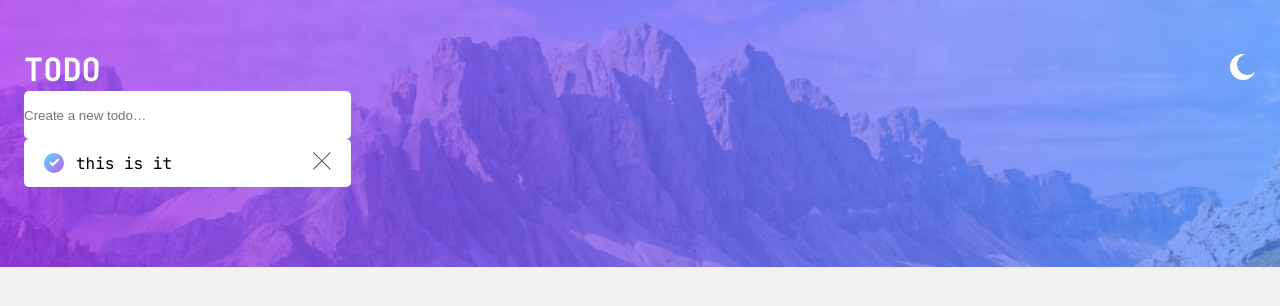
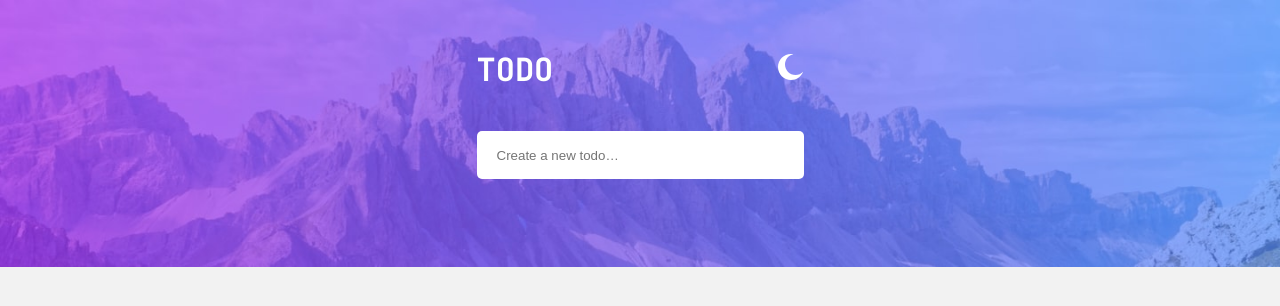
Before and after one commit to schincharauli/Todo-app-React, a React (Vite) app: page / in a window 1280 px wide. Shown: the top 306 px of the page. Built offline with nearby package versions, Linux system fonts and the light colour scheme.

Commit message:
added addlist function

```diff
--- a/package.json
+++ b/package.json
@@ -10,7 +10,8 @@
   },
   "dependencies": {
     "react": "^18.2.0",
-    "react-dom": "^18.2.0"
+    "react-dom": "^18.2.0",
+    "uuid": "^9.0.0"
   },
   "devDependencies": {
     "@types/react": "^18.0.28",
--- a/src/App.css
+++ b/src/App.css
@@ -1,30 +1,43 @@
-.main{
+body {
+  font-family: "JetBrains Mono", monospace;
+  background-color: #f2f2f2;
+  background-image: url(./assets/images/bg-mobile-light.jpg);
+  background-size: cover;
+  max-width: 100%;
+  background-repeat: no-repeat;
+}
+.App {
+  display: flex;
+  margin: auto;
+}
+.main {
   display: flex;
   flex-direction: column;
-    padding-left: 24px;
-    padding-right: 24px;
-    margin-top: 48px;
+  margin: 0 auto;
 }
 
-.nav{
+.nav {
   display: flex;
   justify-content: space-between;
   align-items: center;
+  margin-top: 48px;
 }
-.header{
+.header {
   color: #fff;
   font-size: 32px;
 }
 
-.input{
+.todo-input {
   height: 48px;
   width: 327px;
   border-radius: 5px;
   border: none;
+  padding-left: 20px;
+  margin-top: 40px;
+  margin-bottom: 20px;
 }
 
-
-.lists{
+.lists {
   height: 48px;
   width: 327px;
   border-radius: 5px;
@@ -33,35 +46,52 @@
   display: flex;
   align-items: center;
   justify-content: space-between;
+  border-bottom: 1px solid #e3e4f1;
 }
 
-.check-icon{
+.check-icon {
   margin-left: 20px;
   height: 20px;
   width: 20px;
-    background:linear-gradient(135deg, #55DDFF 0%, #C058F3 100%);;
   border-radius: 50%;
+  border: 1px solid #d1d2da;
 }
 
-.check-icon svg{
+.checked-icon {
+  background: linear-gradient(135deg, #55ddff 0%, #c058f3 100%);
+}
+
+.check-icon svg {
   margin: 5px auto;
 }
 
-.check-btn{
+.check-btn {
   border: none;
   background: none;
 }
 
-.list{
+.list {
   padding-left: 12px;
+  font-size: 12px;
+  font-weight: 400;
+  color: #494c6b;
 }
 
-
-.left-box{
+.left-box {
   display: flex;
 }
 
-
-.remove-icon{
+.remove-icon {
   padding-right: 20px;
 }
+
+.complited {
+  color: #d1d2da;
+  text-decoration: line-through;
+}
+
+@media (min-width: 768px) {
+  body {
+    background-image: url(./assets/images/bg-desktop-light.jpg);
+  }
+}
--- a/src/App.jsx
+++ b/src/App.jsx
@@ -4,9 +4,25 @@ import viteLogo from '/vite.svg'
 import './App.css'
 import InputField from './components/inputField'
 import TodoList from './components/TodoList'
+import { v4 as uuidv4 } from 'uuid';
+uuidv4();
 
 function App() {
 
+  const [todos, setTodos] = useState([])
+
+  const addTodo = todo => {
+    setTodos([...todos, {
+      id: uuidv4(), task: todo, complited: false, isEditing: false
+    }])
+
+    console.log(todos)
+
+  }
+
+  const toggleComplite = (id) => {
+    setTodos(todos.map(todo => todo.id === id ? {...todo, complited : !todo.complited} : todo))
+  }
   return (
     <div className="App">
       <div className="main">
@@ -16,8 +32,12 @@ function App() {
           <svg xmlns="http://www.w3.org/2000/svg" width="26" height="26"><path fill="#FFF" fill-rule="evenodd" d="M13 0c.81 0 1.603.074 2.373.216C10.593 1.199 7 5.43 7 10.5 7 16.299 11.701 21 17.5 21c2.996 0 5.7-1.255 7.613-3.268C23.22 22.572 18.51 26 13 26 5.82 26 0 20.18 0 13S5.82 0 13 0z"/></svg>
           </span>
         </div>
-        <InputField/>
-        <TodoList/>
+        <InputField addTodo={addTodo}/>
+        {todos.map((todo, index) => (
+          <TodoList  task={todo} key={index}
+          toggleComplite={toggleComplite}/>
+
+          ))}
       </div>
 
 
--- a/src/components/TodoList.jsx
+++ b/src/components/TodoList.jsx
@@ -1,7 +1,11 @@
-const TodoList = () => {
+const TodoList = ({ task, toggleComplite }) => {
   return (
-    <div className="lists">
-        <div className="left-box"><button className="check-btn">
+    <div
+      className={`lists ${task.complited ? "complited && checked-icon" : ""}`}
+      onClick={() => toggleComplite(task.id)}
+    >
+      <div className="left-box">
+        <button className="check-btn ">
           <div className="check-icon">
             <span>
               <svg xmlns="http://www.w3.org/2000/svg" width="11" height="9">
@@ -15,9 +19,8 @@ const TodoList = () => {
             </span>
           </div>
         </button>
-      <li className="list">this is it</li>
+        <li className={"list"}>{task.task}</li>
       </div>
-
       <div className="remove-icon">
         <span>
           <svg xmlns="http://www.w3.org/2000/svg" width="18" height="18">
--- a/src/components/inputField.jsx
+++ b/src/components/inputField.jsx
@@ -1,15 +1,25 @@
-const InputField = () => {
+import { useState } from "react";
 
+const InputField = ({ addTodo }) => {
+  const [value, setValue] = useState("");
 
+  const handleSubmit = (e) => {
+    e.preventDefault();
+    addTodo(value);
+    setValue("")
+  };
 
-    return(
-        <input type="text" className="input" placeholder="Create a new todo…"/>
+  return (
+    <form action="" onSubmit={handleSubmit}>
+      <input
+        type="text"
+        className="todo-input"
+        value={value}
+        placeholder="Create a new todo…"
+        onChange={(e) => setValue(e.target.value)}
+      />
+    </form>
+  );
+};
 
-    )
-
-
-
-}
-
-
-export default InputField
+export default InputField;
--- a/src/index.css
+++ b/src/index.css
@@ -4,18 +4,3 @@
   padding: 0;
   box-sizing: border-box;
 }
-
-body{
-  font-family: 'JetBrains Mono', monospace;
-  background-color: #F2F2F2;
-  background-image: url(./assets/images/bg-mobile-light.jpg);
-  background-size: cover;
-  max-width: 100%;
-  background-repeat: no-repeat;
-}
-
-@media (min-width: 768px){
-  body{
-    background-image: url(./assets/images/bg-desktop-light.jpg);
-  }
-}
```
Also changed, not shown: 1 other file (tests, documents, lock files or other folders). Lines whose indentation alone changed are shown as unchanged.
